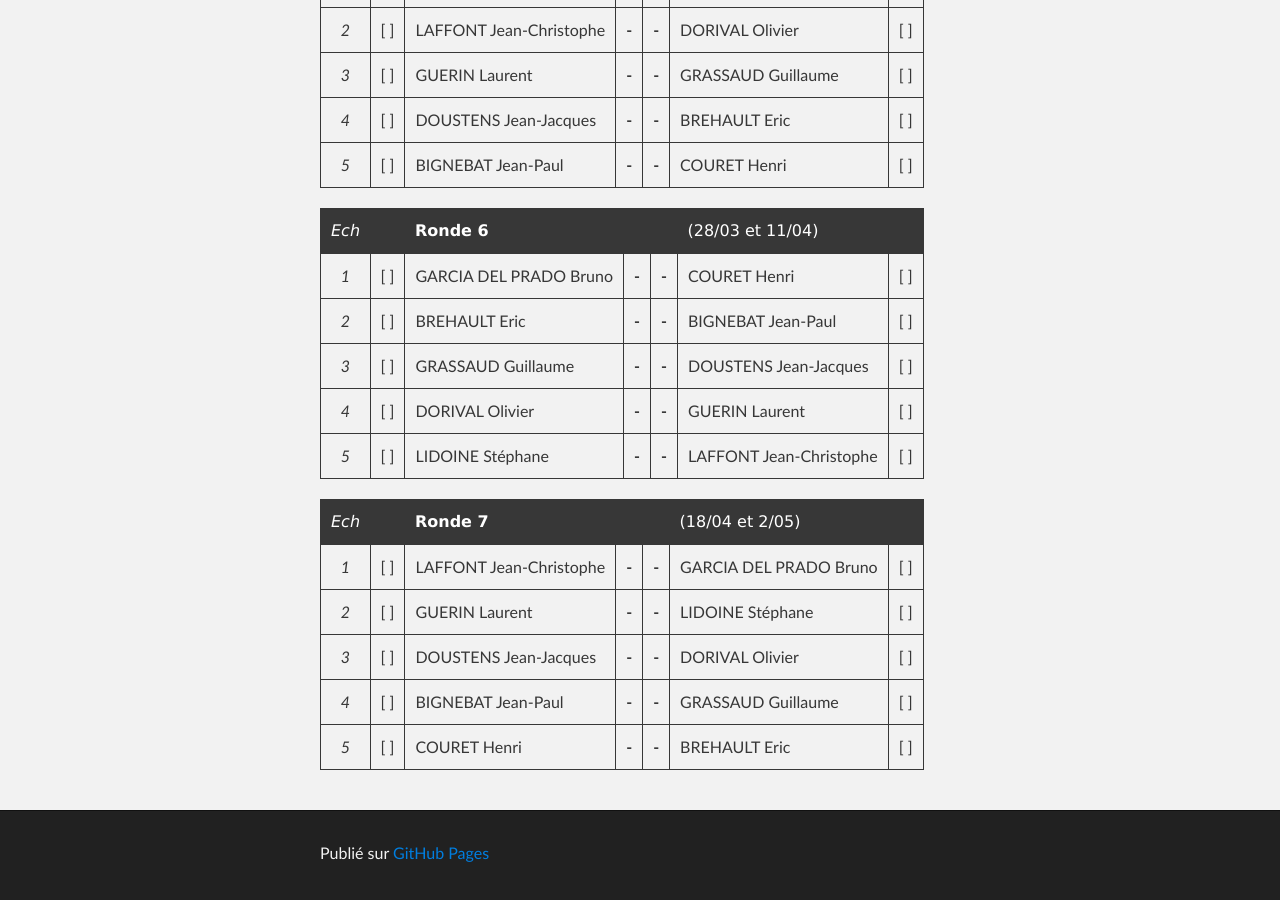
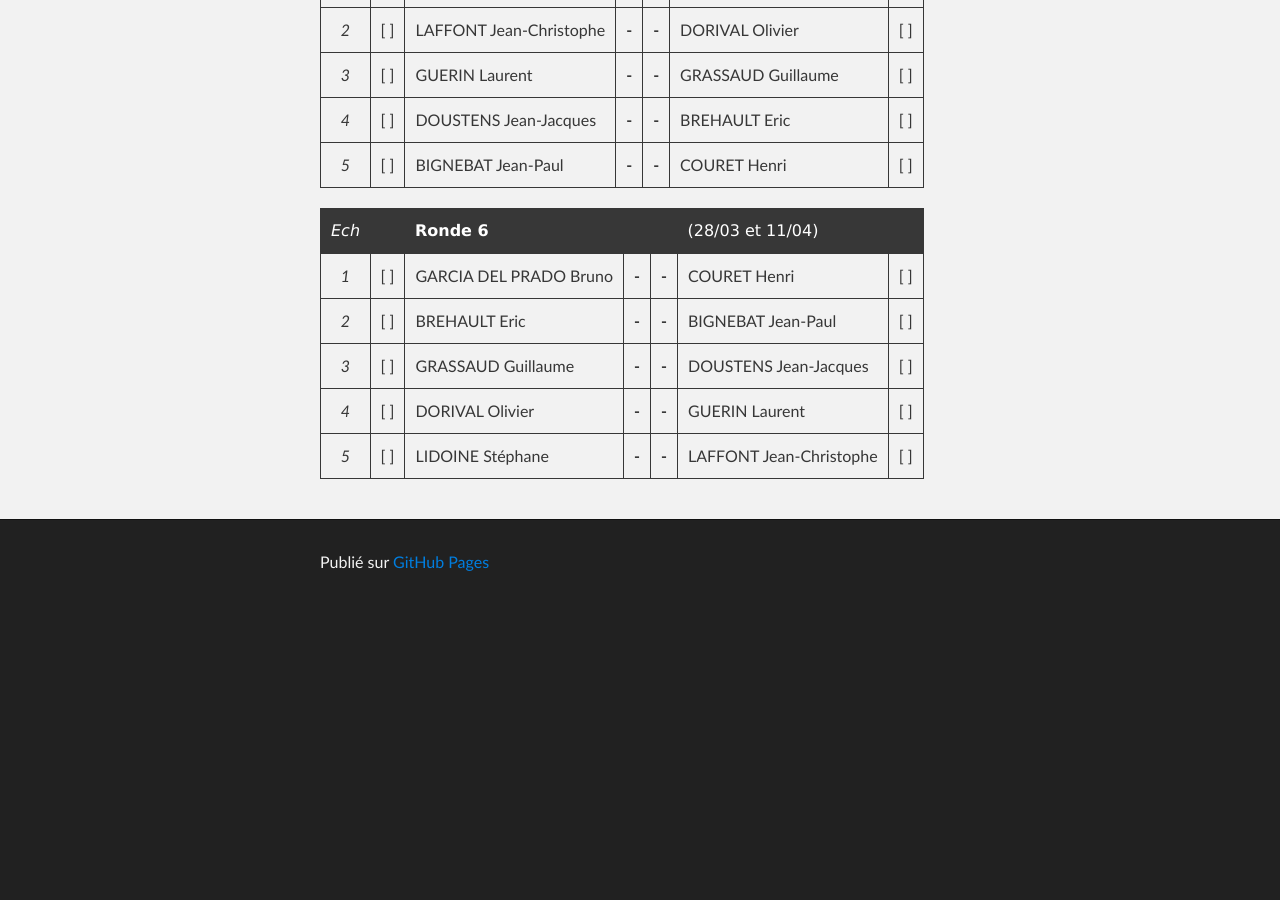
Before and after one commit to echiquier-villeneuve-tolosane/echiquier-villeneuve-tolosane.github.io, a Jekyll site: the page built from club.md, in a window 1280 px wide and 900 px high, scrolled down 2119 px. Built offline with Jekyll 4.4.1, drawn with Linux system fonts in a browser that asks for light colours; nearby versions of some CDN libraries; after the commit the page ends 2728 px from its top, so only the background shows below that.

Commit message:
Updated club.md

```diff
--- a/club.md
+++ b/club.md
@@ -72,11 +72,3 @@
 |*3*| [ ] | GRASSAUD Guillaume   |**-**|**-**| DOUSTENS Jean-Jacques     | [ ] |
 |*4*| [ ] | DORIVAL Olivier      |**-**|**-**| GUERIN Laurent            | [ ] |
 |*5*| [ ] | LIDOINE Stéphane     |**-**|**-**| LAFFONT Jean-Christophe   | [ ] |
-
-|*Ech*|     | **Ronde 7**       |     |      |  (18/04 et 2/05)          |     |
-|:-:|:---:| ------------------- |:---:| :---:| ------------------------- |:---:|
-|*1*| [ ] | LAFFONT Jean-Christophe |**-**|**-**| GARCIA DEL PRADO Bruno | [ ] |
-|*2*| [ ] | GUERIN Laurent          |**-**|**-**| LIDOINE Stéphane       | [ ] |
-|*3*| [ ] | DOUSTENS Jean-Jacques   |**-**|**-**| DORIVAL Olivier        | [ ] |
-|*4*| [ ] | BIGNEBAT Jean-Paul      |**-**|**-**| GRASSAUD Guillaume     | [ ] |
-|*5*| [ ] | COURET Henri            |**-**|**-**| BREHAULT Eric          | [ ] |
```
